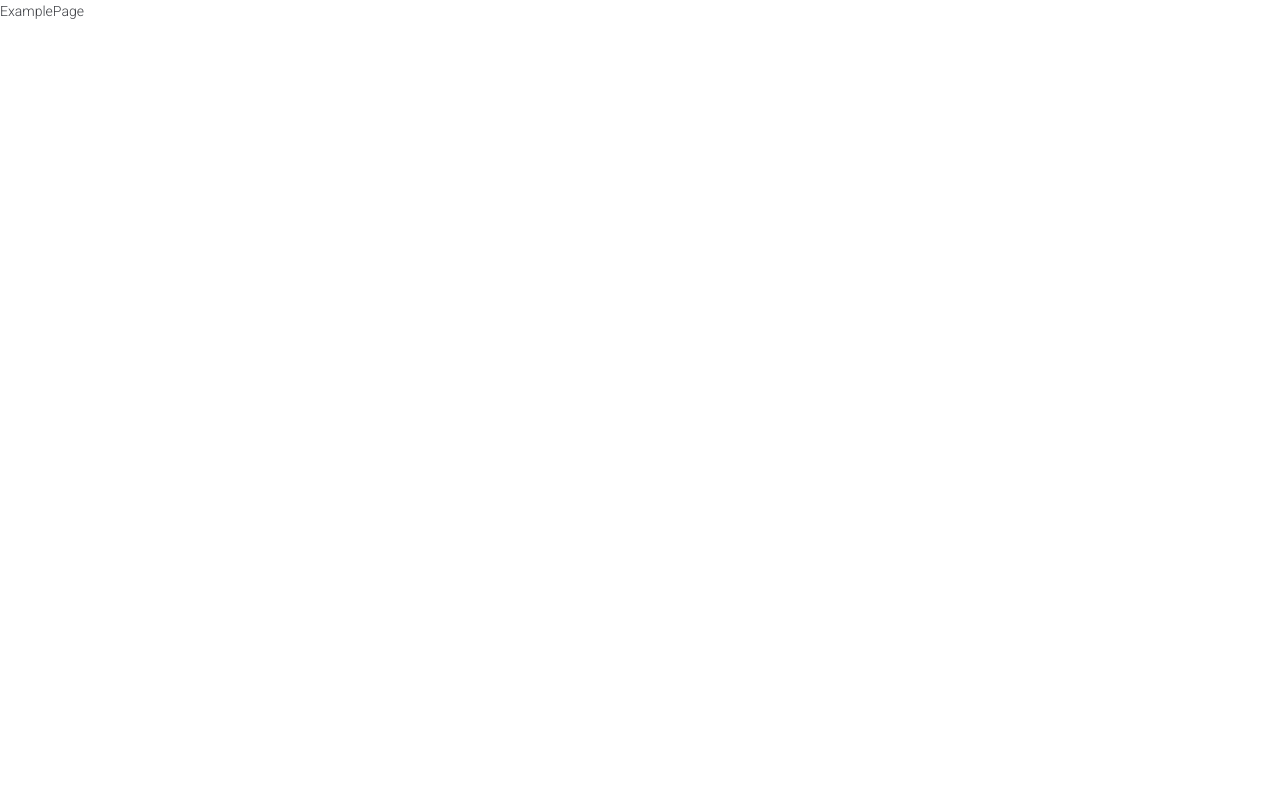
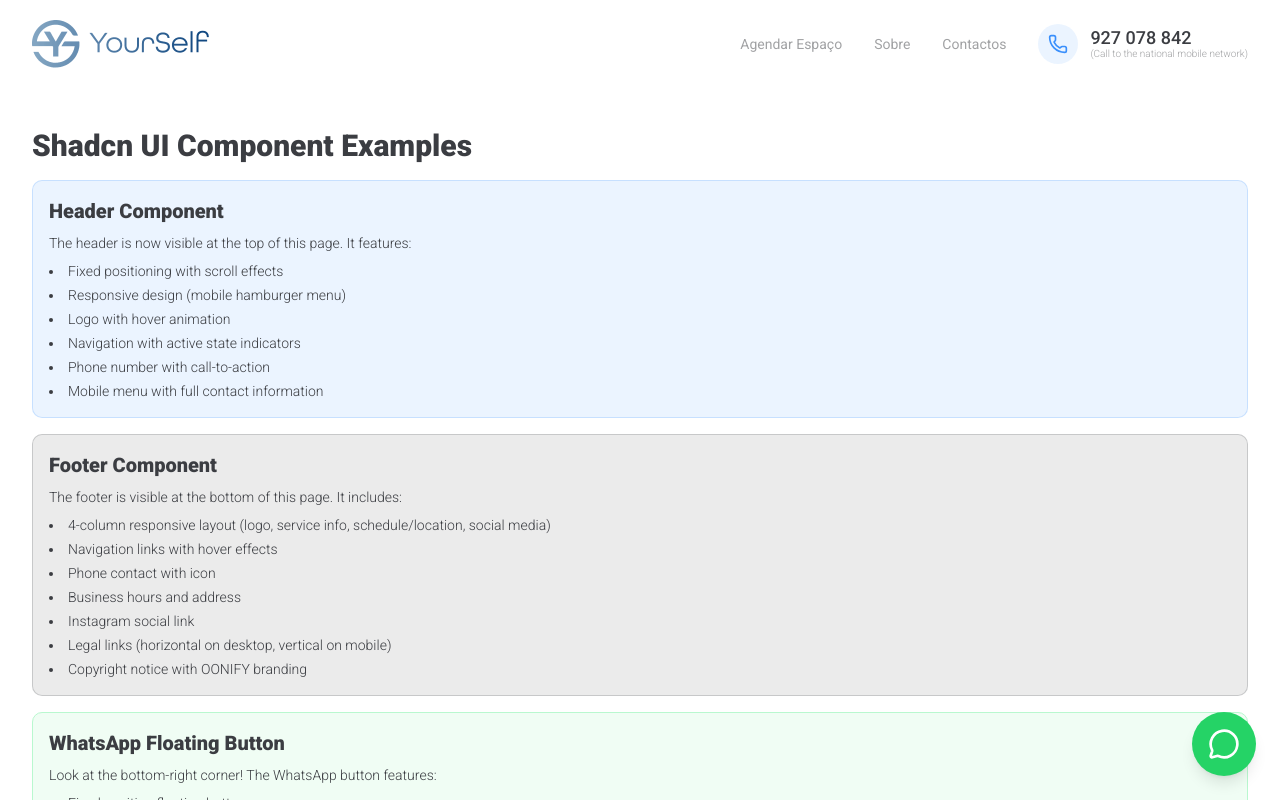
Before and after one commit to AsifIqbal093/YourselfPilates_Main, a Next.js app: page / in a window 1280 px wide. Shown: the top 800 px of the page. Built offline with nearby package versions, Linux system fonts and the light colour scheme; a web font is replaced by a local one.

Commit message:
Default example page

```diff
--- a/src/app/(main)/page.jsx
+++ /dev/null
@@ -1,7 +0,0 @@
-import React from "react";
-
-const ExamplePage = () => {
-  return <div>ExamplePage</div>;
-};
-
-export default ExamplePage;
--- /dev/null
+++ b/src/app/page.jsx
@@ -0,0 +1,12 @@
+import React from "react";
+import ExamplePage from "./example/page";
+
+const page = () => {
+  return (
+    <div>
+      <ExamplePage />
+    </div>
+  );
+};
+
+export default page;
```
